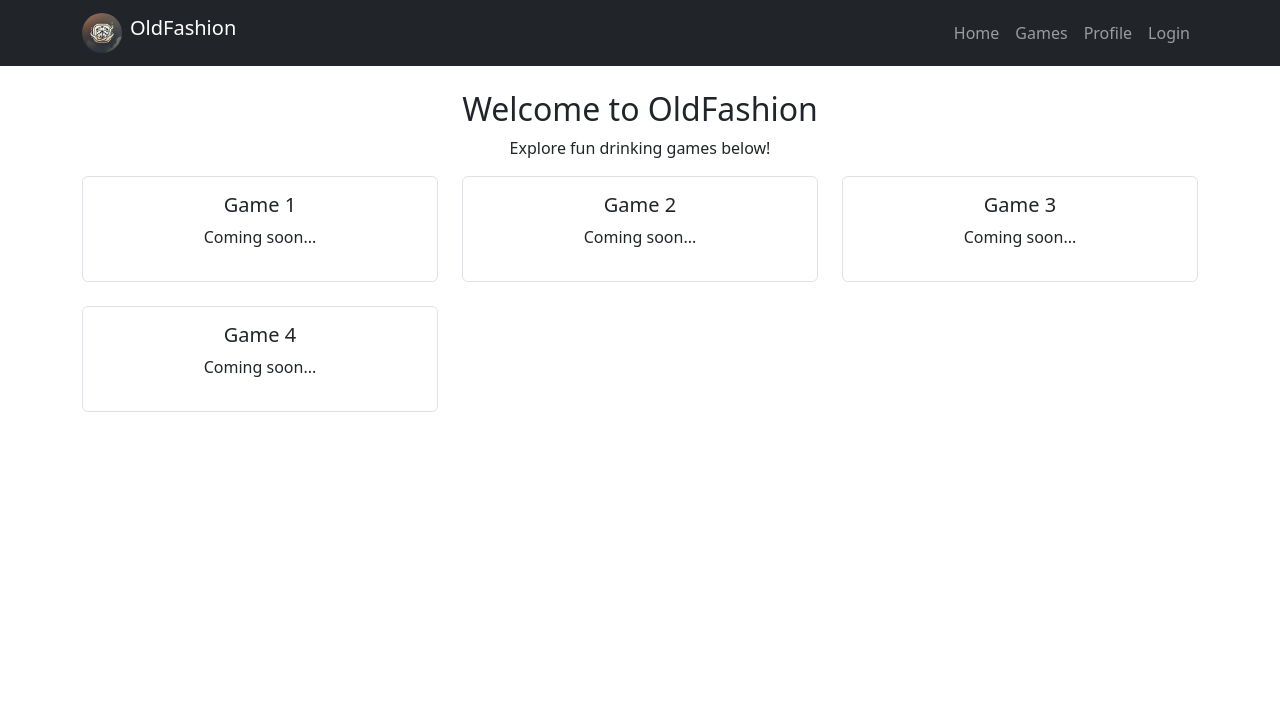
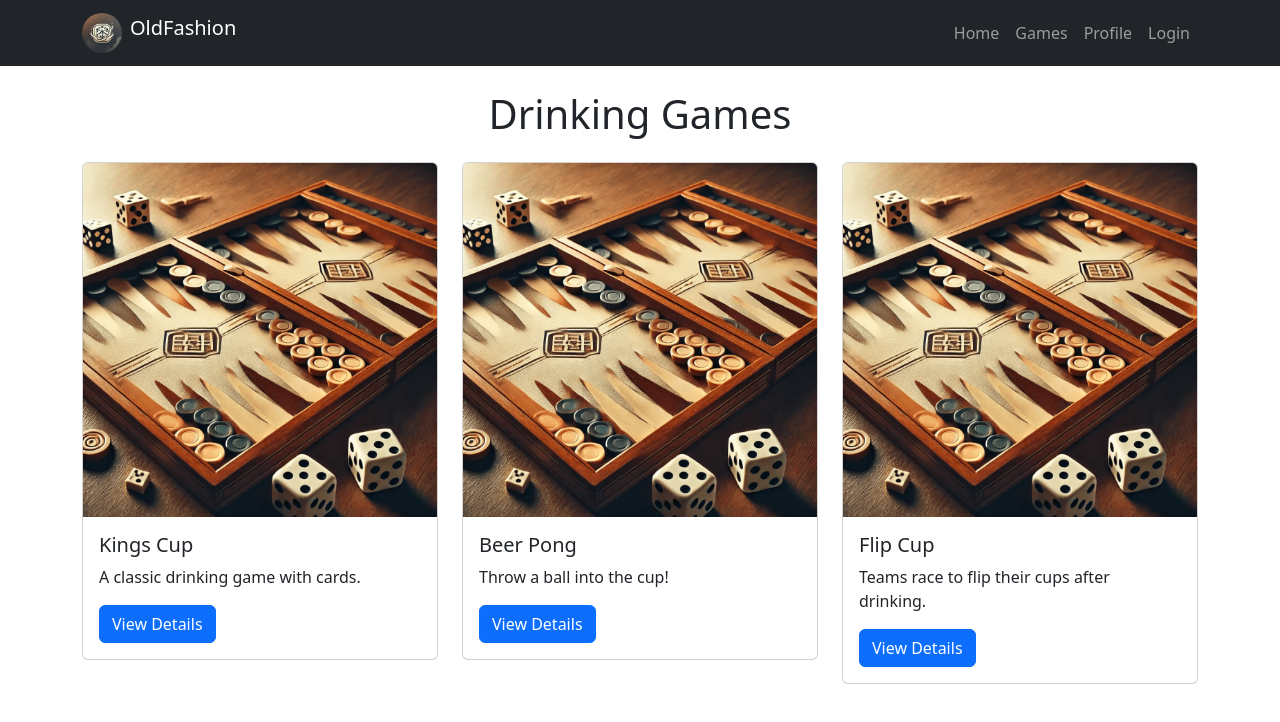
Before and after one commit to Stocks84/of2, a React (Create React App) app: page / in a window 1280 px wide. Shown: the top 722 px of the page. Built offline with nearby package versions, Linux system fonts and the light colour scheme.

Commit message:
Add GameDetails.js component

```diff
--- /dev/null
+++ b/src/components/GameCard.js
@@ -0,0 +1,18 @@
+import React from "react";
+import { Card, Button } from "react-bootstrap";
+import placeholderImage from "../assets/Placeholder.png"; // Placeholder image
+
+const GameCard = ({ title, description, rules }) => {
+  return (
+    <Card className="mb-3">
+      <Card.Img variant="top" src={placeholderImage} alt="Game" />
+      <Card.Body>
+        <Card.Title>{title}</Card.Title>
+        <Card.Text>{description}</Card.Text>
+        <Button variant="primary">View Details</Button>
+      </Card.Body>
+    </Card>
+  );
+};
+
+export default GameCard;
--- a/src/pages/HomePage.js
+++ b/src/pages/HomePage.js
@@ -1,21 +1,40 @@
 import React from "react";
 import { Container, Row, Col } from "react-bootstrap";
-import NavBar from "../components/NavBar"; // Assuming NavBar is in components folder
+import GameCard from "../components/GameCard"; // Import the GameCard component
+
+const sampleGames = [
+  {
+    id: 1,
+    title: "Kings Cup",
+    description: "A classic drinking game with cards.",
+    rules: "Each card has a rule, last king drinks the cup.",
+  },
+  {
+    id: 2,
+    title: "Beer Pong",
+    description: "Throw a ball into the cup!",
+    rules: "Make a shot, other team drinks.",
+  },
+  {
+    id: 3,
+    title: "Flip Cup",
+    description: "Teams race to flip their cups after drinking.",
+    rules: "Drink, flip, pass. First team wins!",
+  },
+];
 
 const HomePage = () => {
   return (
-      <Container className="mt-4">
-        <h2 className="text-center">Welcome to OldFashion</h2>
-        <p className="text-center">Explore fun drinking games below!</p>
-
-        {/* Placeholder for games grid */}
-        <Row className="mt-3">
-          {[1, 2, 3, 4].map((game) => (
-            <Col key={game} xs={12} md={6} lg={4} className="mb-4">
-              <div className="p-3 border rounded text-center">
-                <h5>Game {game}</h5>
-                <p>Coming soon...</p>
-              </div>
+    <Container>
+      <h1 className="text-center my-4">Drinking Games</h1>
+      <Row>
+        {sampleGames.map((game) => (
+          <Col key={game.id} sm={12} md={6} lg={4}>
+            <GameCard
+              title={game.title}
+              description={game.description}
+              rules={game.rules}
+            />
           </Col>
         ))}
       </Row>
@@ -23,5 +42,4 @@ const HomePage = () => {
   );
 };
 
-
 export default HomePage;
```
Also changed, not shown: src/components/GameDetails.js (added, +46 -0 lines), src/assets/Placeholder.png (added). Lines whose indentation alone changed are shown as unchanged.
